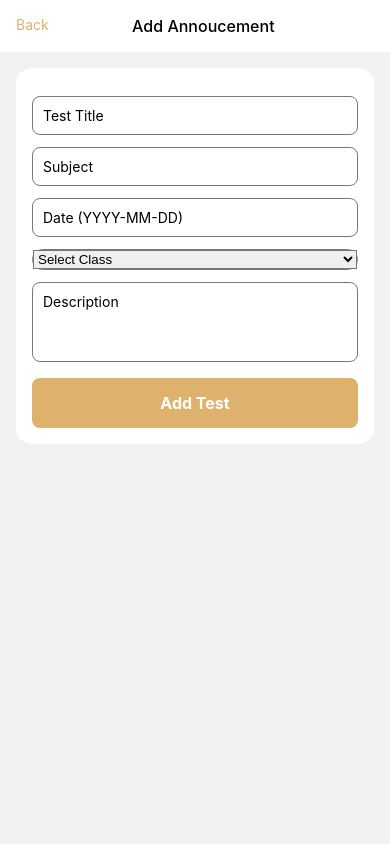
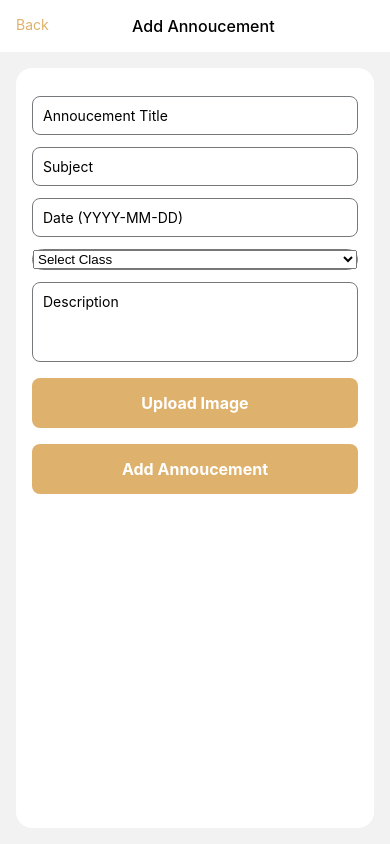
Before and after one commit to AnmolNextillo/school_staff, a React Native app: screen /AddAnnoucement in a window 390 px wide. Built offline with nearby package versions, Linux system fonts and the light colour scheme.

Commit message:
add annoucement

```diff
--- a/src/screens/AddAnnoucement/AddAnnoucement.js
+++ b/src/screens/AddAnnoucement/AddAnnoucement.js
@@ -1,16 +1,10 @@
-import {
-    SafeAreaView,
-    StyleSheet,
-    Text,
-    View,
-    TextInput,
-    TouchableOpacity,
-} from 'react-native';
-import React, { useState } from 'react';
-import { appColors } from '../../utils/color';
-import { useNavigation } from '@react-navigation/core';
-import { useDispatch } from 'react-redux';
-import { Picker } from '@react-native-picker/picker';
+import { SafeAreaView, StyleSheet, Text, View, TextInput, TouchableOpacity, Image, ScrollView} from 'react-native';
+import React, {useState} from 'react';
+import {appColors} from '../../utils/color';
+import {useNavigation} from '@react-navigation/core';
+import {useDispatch} from 'react-redux';
+import {Picker} from '@react-native-picker/picker';
+import {launchImageLibrary} from 'react-native-image-picker';
 
 const AddAnnoucement = () => {
 
@@ -22,6 +16,16 @@ const AddAnnoucement = () => {
      const [description, setDescription] = useState('');
      const [date, setDate] = useState('');
      const [selectedClass, setSelectedClass] = useState('');
+     const [imageUri, setImageUri] = useState(null);
+
+     const handleImagePick = () => {
+        console.log("launchImageLibrary ===>",launchImageLibrary)
+         launchImageLibrary({mediaType: 'photo'}, response => {
+             if (response.assets && response.assets.length > 0) {
+                 setImageUri(response.assets[0].uri);
+             }
+         });
+     };
 
      const handleSubmit = () => {
          // if (title && subject && date && selectedClass) {
@@ -30,9 +34,10 @@ const AddAnnoucement = () => {
          //     subjectId: subject,
          //     date,
          //     classId: selectedClass,
+         //     image: imageUri,
          //   };
          //   dispatch(addTest(newTest));
-        //   Alert.alert('Success', 'Test added successfully');
+         //   Alert.alert('Success', 'Homework added successfully');
          //   navigation.goBack();
          // } else {
          //   Alert.alert('Error', 'Please fill in all fields');
@@ -42,43 +47,16 @@ const AddAnnoucement = () => {
     return (
         <SafeAreaView style={{ flex: 1 }}>
             <View style={{ flex: 1 }}>
-                <View
-                    style={{
-                        flexDirection: 'row',
-                        padding: 16,
-                        backgroundColor: appColors.white,
-                    }}>
-                    <Text
-                        style={{ color: appColors.primaryColor }}
-                        onPress={() => navigation.goBack()}>
-                        Back
-                    </Text>
+                <View style={styles.headerContainer}>
+                    <Text style={styles.backText} onPress={() => navigation.goBack()}>Back</Text>
                     <Text style={styles.headerText}>Add Annoucement</Text>
                 </View>
-                <View style={styles.inputContainer}>
-                    <TextInput
-                        style={styles.input}
-                        placeholder="Test Title"
-                        value={title}
-                        onChangeText={setTitle}
-                    />
-                    <TextInput
-                        style={styles.input}
-                        placeholder="Subject"
-                        value={subject}
-                        onChangeText={setSubject}
-                    />
-                    <TextInput
-                        style={styles.input}
-                        placeholder="Date (YYYY-MM-DD)"
-                        value={date}
-                        onChangeText={setDate}
-                    />
-                    <View style={{ borderRadius: 16, backgroundColor: appColors.white, borderColor: appColors.grey, borderWidth: 1, marginTop: 12 }}>
-                        <Picker
-                            selectedValue={selectedClass}
-                            style={styles.picker}
-                            onValueChange={itemValue => setSelectedClass(itemValue)}>
+                <ScrollView style={styles.inputContainer}>
+                    <TextInput style={styles.input} placeholder="Annoucement Title" value={title} onChangeText={setTitle} />
+                    <TextInput style={styles.input} placeholder="Subject" value={subject} onChangeText={setSubject} />
+                    <TextInput style={styles.input} placeholder="Date (YYYY-MM-DD)" value={date} onChangeText={setDate} />
+                    <View style={styles.pickerContainer}>
+                        <Picker selectedValue={selectedClass} style={styles.picker} onValueChange={itemValue => setSelectedClass(itemValue)}>
                             <Picker.Item label="Select Class" value="" />
                             <Picker.Item label="Class 1" value="class1" />
                             <Picker.Item label="Class 2" value="class2" />
@@ -89,13 +67,17 @@ const AddAnnoucement = () => {
                         style={[styles.input, styles.descriptionInput]}
                         placeholder="Description"
                         value={description}
-                        onChangeText={(v) => setDescription(v)}
+                        onChangeText={setDescription}
                         multiline
                     />
+                    <TouchableOpacity style={styles.imageUploadButton} onPress={handleImagePick}>
+                        <Text style={styles.buttonText}>Upload Image</Text>
+                    </TouchableOpacity>
+                    {imageUri && <Image source={{ uri: imageUri }} style={styles.imagePreview} />}
                     <TouchableOpacity style={styles.button} onPress={handleSubmit}>
-                        <Text style={styles.buttonText}>Add Test</Text>
+                        <Text style={styles.buttonText}>Add Annoucement</Text>
                     </TouchableOpacity>
-                </View>
+                </ScrollView>
             </View>
         </SafeAreaView>
     );
@@ -104,6 +86,14 @@ const AddAnnoucement = () => {
 export default AddAnnoucement;
 
 const styles = StyleSheet.create({
+    headerContainer: {
+        flexDirection: 'row',
+        padding: 16,
+        backgroundColor: appColors.white,
+    },
+    backText: {
+        color: appColors.primaryColor,
+    },
     headerText: {
         color: appColors.black,
         fontWeight: '500',
@@ -116,7 +106,7 @@ const styles = StyleSheet.create({
         padding: 16,
         backgroundColor: appColors.white,
         margin: 16,
-        borderRadius: 16
+        borderRadius: 16,
     },
     input: {
         borderWidth: 1,
@@ -129,19 +119,40 @@ const styles = StyleSheet.create({
     descriptionInput: {
         height: 80,
     },
-    picker: {
+    pickerContainer: {
+        borderRadius: 16,
+        backgroundColor: appColors.white,
+        borderColor: appColors.grey,
         borderWidth: 1,
+        marginTop: 12,
     },
+    // picker: {
+    //     borderWidth: 1,
+    // },
     button: {
         backgroundColor: appColors.primaryColor,
         padding: 15,
         borderRadius: 8,
         alignItems: 'center',
-        marginTop: 16
+        marginTop: 16,
+        marginBottom:32
     },
     buttonText: {
         color: appColors.white,
         fontSize: 16,
         fontWeight: 'bold',
     },
+    imageUploadButton: {
+        backgroundColor: appColors.primaryColor,
+        padding: 15,
+        borderRadius: 8,
+        alignItems: 'center',
+        marginTop: 16,
+    },
+    imagePreview: {
+        width: '100%',
+        height: 200,
+        borderRadius: 8,
+        marginTop: 12,
+    },
 });
```
Also changed, not shown: src/assets/svg/GalleryIcon.js (added, +29 -0 lines), 2 other files (tests, documents, lock files or other folders). Lines whose indentation alone changed are shown as unchanged.
